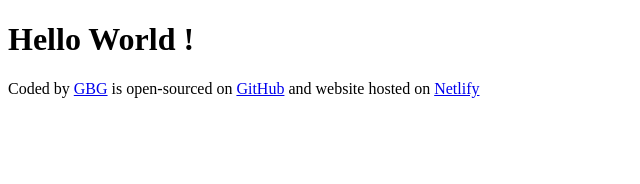
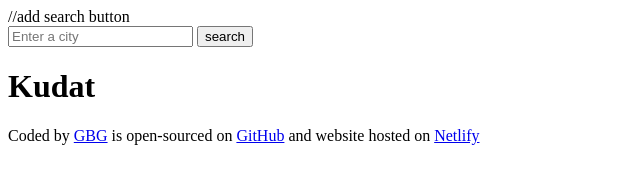
Before and after one commit to gwenbie47/weather-app, a plain HTML site: page index.html in a window 1280 px wide. Shown: the whole page, without its empty margins (0-640 px from the left). Drawn offline with Linux system fonts and the light colour scheme.

Commit message:
Update index.html

```diff
--- a/index.html
+++ b/index.html
@@ -6,7 +6,12 @@
     <title>Gwen's Weather App</title>
   </head>
   <body>
-    <h1>Hello World !</h1>
+    //add search button
+    <form id="search-form">
+      <input type="text" id="search-input-city" placeholder="Enter a city" />
+      <input type="submit" value="search" id="button" />
+    </form>
+    <h1>Kudat</h1>
     <footer>
       Coded by <a href="https://github.com/gwenbie47">GBG</a> is open-sourced on
       <a href="https://github.com/gwenbie47/weather-app">GitHub</a> and website
```
